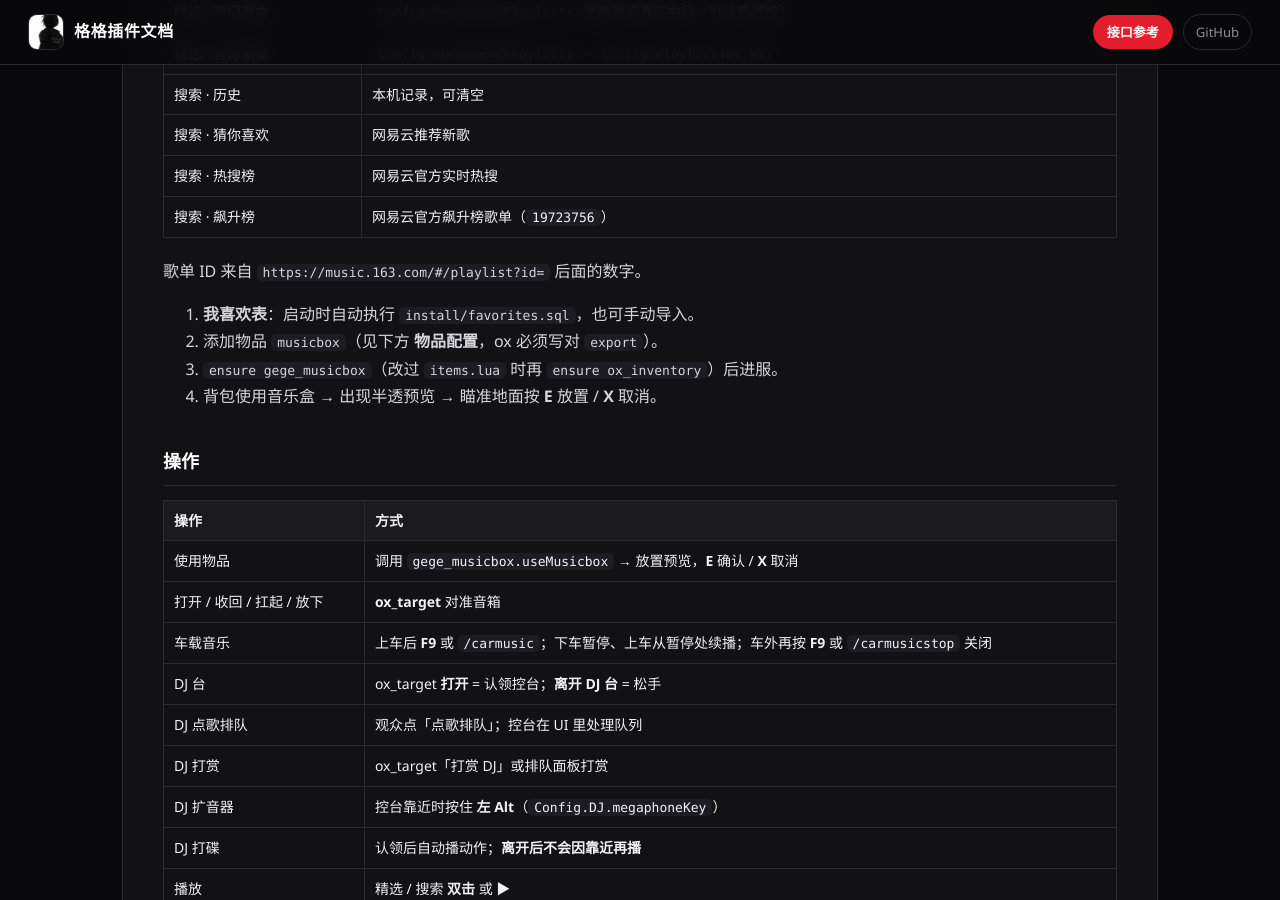
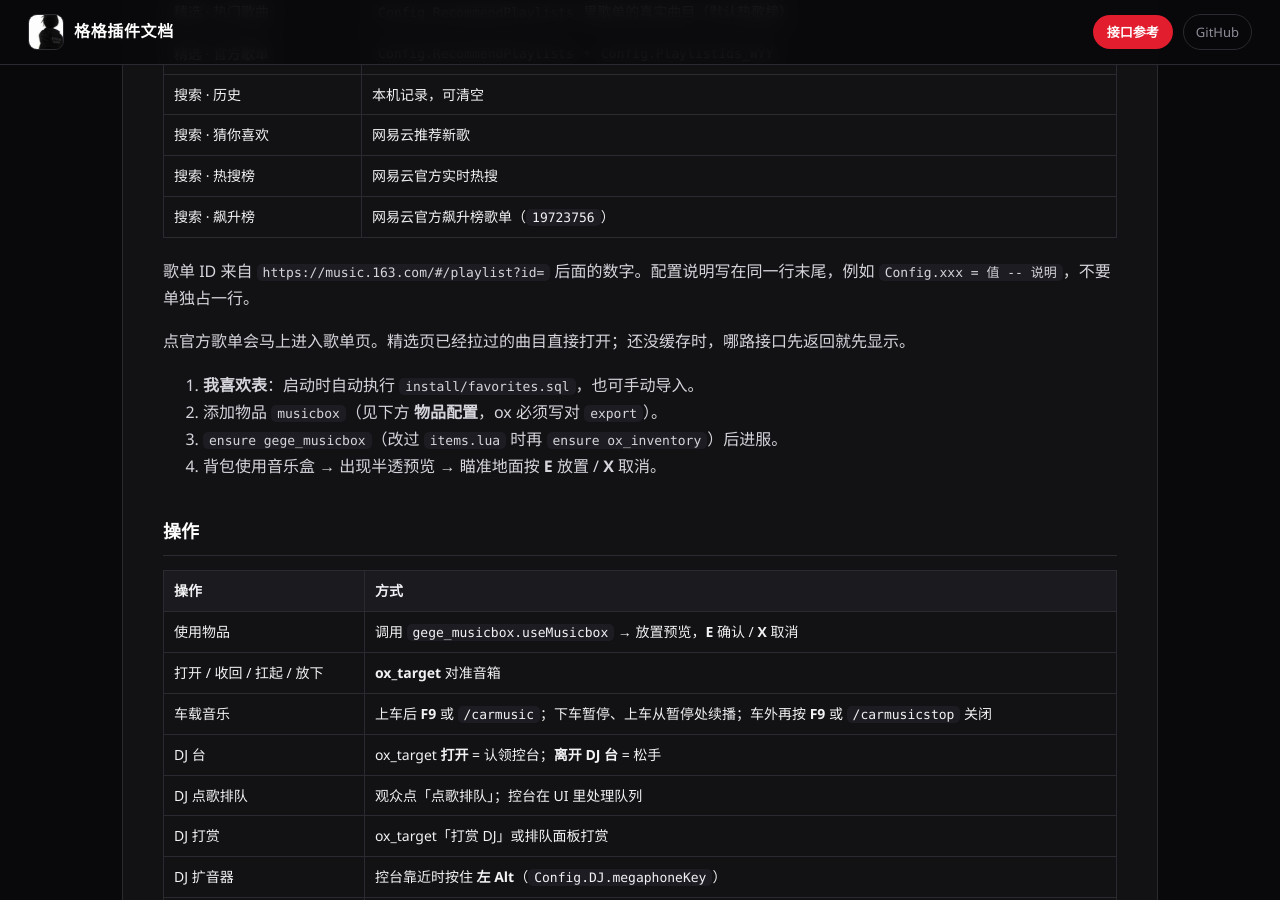
Before and after one commit to gege806/gege-docs, a Jekyll site: the page built from plugins/gege-musicbox.md, in a window 1280 px wide and 900 px high, scrolled down 2336 px. Built offline with Jekyll 4.4.1, drawn with Linux system fonts in a browser that asks for light colours; some of the changed text lies outside the part shown.

Commit message:
Document gege_musicbox v1.3.3 playlist open and config comments.
Co-authored-by: Cursor <cursoragent@cursor.com>

```diff
--- a/plugins/gege-musicbox.md
+++ b/plugins/gege-musicbox.md
@@ -84,7 +84,9 @@ add_ace group.admin gege_musicbox.admin allow
 | 搜索 · 热搜榜 | 网易云官方实时热搜 |
 | 搜索 · 飙升榜 | 网易云官方飙升榜歌单（`19723756`） |
 
-歌单 ID 来自 `https://music.163.com/#/playlist?id=` 后面的数字。
+歌单 ID 来自 `https://music.163.com/#/playlist?id=` 后面的数字。配置说明写在同一行末尾，例如 `Config.xxx = 值 -- 说明`，不要单独占一行。
+
+点官方歌单会马上进入歌单页。精选页已经拉过的曲目直接打开；还没缓存时，哪路接口先返回就先显示。
 
 4. **我喜欢表**：启动时自动执行 `install/favorites.sql`，也可手动导入。
 5. 添加物品 `musicbox`（见下方 **物品配置**，ox 必须写对 `export`）。
@@ -324,6 +326,13 @@ musicbox = {
 
 ## 更新日志
 
+### 1.3.3 · 2026-09-20
+
+**优化**
+- 点官方歌单马上打开，不再等两路接口都返回才进入歌单页
+- 精选页已经拉过的曲目会缓存，再次点开直接用缓存
+- 配置说明改为行尾注释：`Config.xxx = 值 -- 说明`
+
 ### 1.3.2 · 2026-08-29
 
 **新增**
```
